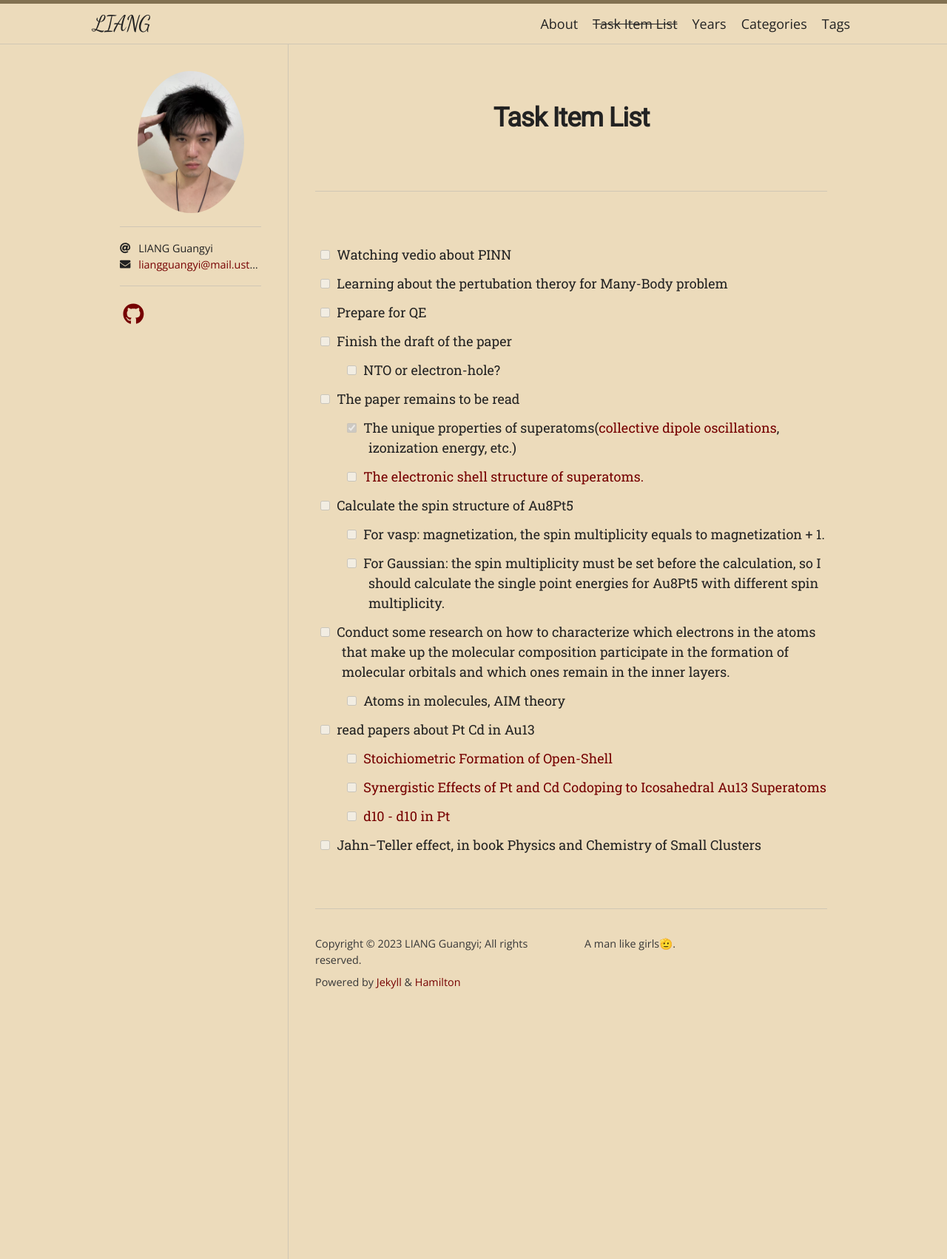
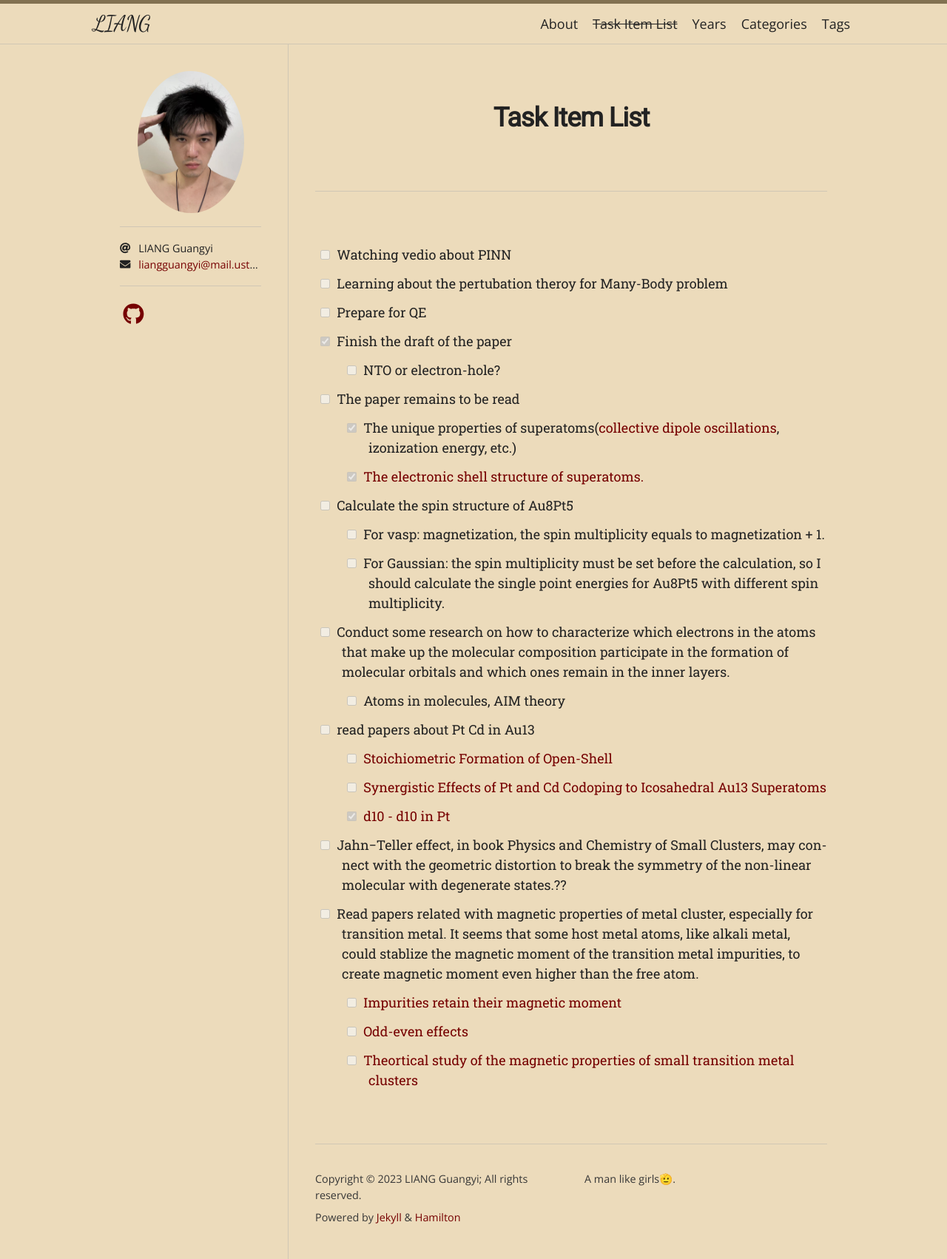
Before and after one commit to liangguangyii/liangguangyii.github.io, a Jekyll site: the page built from todolist.md, in a window 1280 px wide. Shown: the whole page at 74% size. Built offline with Jekyll 4.4.1, drawn with Linux system fonts in a browser that asks for light colours; nearby versions of some CDN libraries; some web fonts are replaced.

Commit message:
update todolist

```diff
--- a/todolist.md
+++ b/todolist.md
@@ -7,13 +7,13 @@ permalink: /todo/
 - [ ] Watching vedio about PINN
 - [ ] Learning about the pertubation theroy for Many-Body problem
 - [ ] Prepare for QE
-- [ ] Finish the draft of the paper
+- [x] Finish the draft of the paper
     - [ ] NTO or electron-hole?
 
 - [ ] The paper remains to be read
     - [x] The unique properties of superatoms([collective dipole oscillations](https://link.aps.org/doi/10.1103/PhysRevLett.59.1805), izonization energy, etc.)
 
-    - [ ] [The electronic shell structure of superatoms.](10.1103/PhysRevLett.65.748)
+    - [x] [The electronic shell structure of superatoms.](10.1103/PhysRevLett.65.748)
 
 - [ ] Calculate the spin structure of Au8Pt5
     - [ ] For vasp: magnetization, the spin multiplicity equals to magnetization + 1.
@@ -25,6 +25,11 @@ permalink: /todo/
 - [ ] read papers about Pt Cd in Au13
     - [ ] [Stoichiometric Formation of Open-Shell](https://pubs.acs.org/doi/10.1021/jacs.9b06254)
     - [ ] [Synergistic Effects of Pt and Cd Codoping to Icosahedral Au13 Superatoms](https://pubs.acs.org/doi/10.1021/acs.jpcc.0c06765)
-    - [ ] [d10 - d10 in Pt](https://pubs.acs.org/doi/10.1021/ja00475a017)
+    - [x] [d10 - d10 in Pt](https://pubs.acs.org/doi/10.1021/ja00475a017)
 
-- [ ] Jahn−Teller effect, in book Physics and Chemistry of Small Clusters
+- [ ] Jahn−Teller effect, in book Physics and Chemistry of Small Clusters, may connect with the geometric distortion to break the symmetry of the non-linear molecular with degenerate states.??
+
+- [ ] Read papers related with magnetic properties of metal cluster, especially for transition metal. It seems that some host metal atoms, like alkali metal, could stablize the magnetic moment of the transition metal impurities, to create magnetic moment even higher than the free atom.
+    - [ ] [Impurities retain their magnetic moment](https://journals.aps.org/prl/abstract/10.1103/PhysRevLett.95.253401)
+    - [ ] [Odd-even effects](https://journals.aps.org/prb/abstract/10.1103/PhysRevB.71.155412)
+    - [ ] [Theortical study of the magnetic properties of small transition metal clusters](https://journals.aps.org/prb/abstract/10.1103/PhysRevB.67.094424)
```
